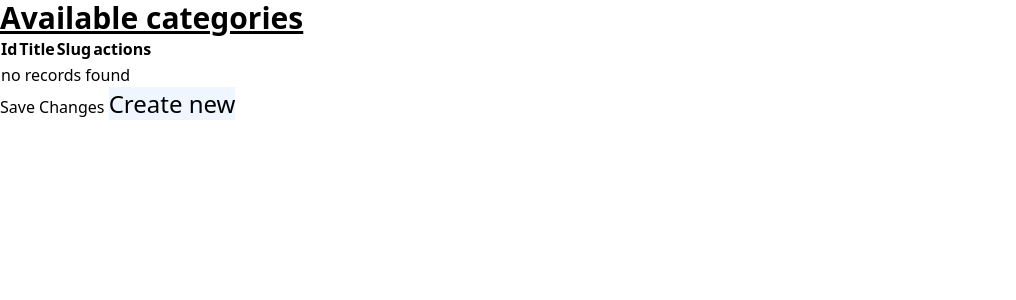
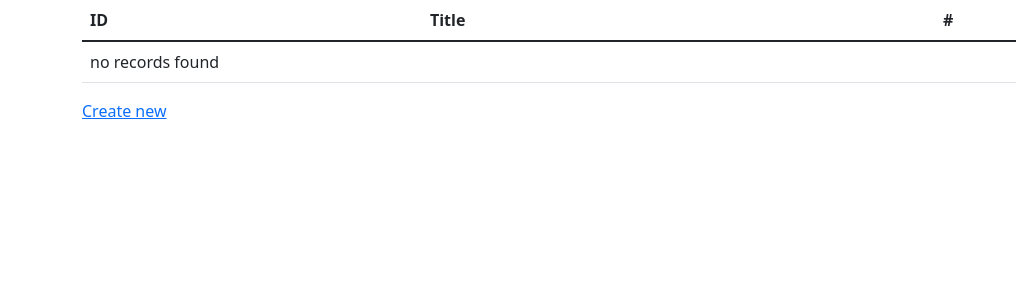
Before and after one commit to sukhoy94/budget-tracker, a Symfony app: template templates/category/index.html.twig in a window 1280 px wide. Shown: the top 300 px of the page, without its empty margins (0-1016 px from the left). Run offline with Twig, Linux system fonts and the light colour scheme; the template is opened without the code that fills it, so the values that code supplies are empty; style sheets or scripts are compiled from the project's sources; some libraries are stand-ins or nearby versions.

Commit message:
add bootstrap, remove tailwind

```diff
--- a/assets/styles/app.css
+++ /dev/null
@@ -1,3 +0,0 @@
-@tailwind base;
-@tailwind components;
-@tailwind utilities;
--- /dev/null
+++ b/assets/styles/app.scss
@@ -0,0 +1 @@
+@import "~bootstrap/scss/bootstrap";
--- a/tailwind.config.js
+++ b/tailwind.config.js
@@ -12,5 +12,6 @@ module.exports = {
       require('@tailwindcss/forms'),
       require('@tailwindcss/line-clamp'),
       require('@tailwindcss/aspect-ratio'),
+      require('tailwindcss-tables')(),
   ],
 }
--- a/templates/category/index.html.twig
+++ b/templates/category/index.html.twig
@@ -4,15 +4,12 @@
 
 {% block body %}
     <div class="container mx-auto">
-        <h1 class="text-3xl font-bold underline">Available categories</h1>
-
         <table class="table table-auto">
             <thead>
             <tr>
-                <th>Id</th>
+                <th>ID</th>
                 <th>Title</th>
-                <th>Slug</th>
-                <th>actions</th>
+                <th>#</th>
             </tr>
             </thead>
             <tbody>
@@ -20,10 +17,19 @@
                 <tr>
                     <td>{{ category.id }}</td>
                     <td>{{ category.title }}</td>
-                    <td>{{ category.slug }}</td>
                     <td>
-                        <a href="{{ path('app_category_show', {'id': category.id}) }}">show</a>
-                        <a href="{{ path('app_category_edit', {'id': category.id}) }}">edit</a>
+
+                        <a
+                                class=""
+                                href="{{ path('app_category_show', {'id': category.id}) }}"
+                        >
+                            Pokaż
+                        </a>
+                        <a
+                                href="{{ path('app_category_edit', {'id': category.id}) }}"
+                        >
+                            Edycja
+                        </a>
                     </td>
                 </tr>
             {% else %}
@@ -34,7 +40,6 @@
             </tbody>
         </table>
 
-        <button class="rounded-full border-black">Save Changes</button>
         <a
             class="text-2xl bg-blue-50 text-center"
             href="{{ path('app_category_new') }}"
--- a/webpack.config.js
+++ b/webpack.config.js
@@ -57,7 +57,7 @@ Encore
     })
 
     // enables Sass/SCSS support
-    //.enableSassLoader()
+    .enableSassLoader()
 
     // uncomment if you use TypeScript
     //.enableTypeScriptLoader()
```
Also changed, not shown: assets/app.js (+6 -1 lines), package.json (+5 -5 lines), package-lock.json, 1 other file.
